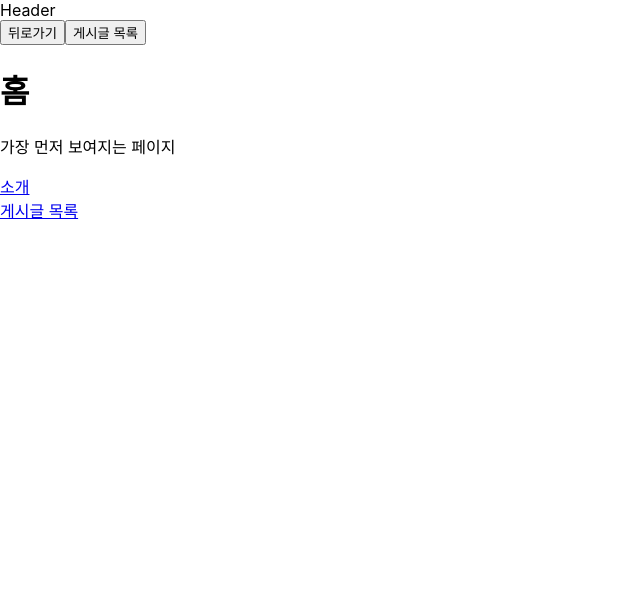
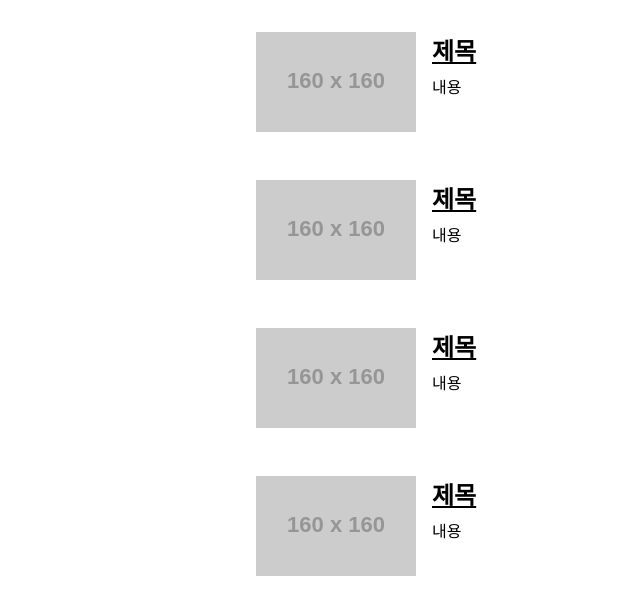
Before and after one commit to happy-sonday/how-to-react-easy, a React (Create React App) app: page / in a window 1280 px wide. Shown: the top 614 px of the page, without its empty margins (0-640 px from the left). Built offline with nearby package versions, Linux system fonts and the light colour scheme.

Commit message:
newviewer sample publish

```diff
--- a/package.json
+++ b/package.json
@@ -6,6 +6,8 @@
     "@testing-library/jest-dom": "^5.16.1",
     "@testing-library/react": "^12.1.2",
     "@testing-library/user-event": "^13.5.0",
+    "axios": "^0.25.0",
+    "dotenv": "^16.0.0",
     "immer": "^9.0.12",
     "node-sass": "^7.0.1",
     "react": "^17.0.2",
@@ -14,6 +16,7 @@
     "react-router-dom": "^6.2.1",
     "react-scripts": "5.0.0",
     "react-virtualized": "^9.22.3",
+    "styled-components": "^5.3.3",
     "web-vitals": "^2.1.4"
   },
   "scripts": {
@@ -45,6 +48,7 @@
     "@types/react": "^17.0.38",
     "@types/react-dom": "^17.0.11",
     "@types/react-virtualized": "^9.21.16",
+    "@types/styled-components": "^5.1.22",
     "typescript": "^4.5.5"
   }
 }
--- a/src/App.tsx
+++ b/src/App.tsx
@@ -24,6 +24,8 @@ import Layout from './components/spa-router/Layout';
 import NotFound from './components/spa-router/NotFound';
 import MyPage from './components/spa-router/MyPage';
 import Login from './components/spa-router/Login';
+import axios from 'axios';
+import NewsList from './components/newviewer/NewsList';
 
 const createBulkItems = () => {
   const array = [];
@@ -102,6 +104,27 @@ const App = () => {
 
   const [visible, setVisible] = useState(false);
 
+  const [data, setData] = useState(null);
+  // const onClick = () => {
+  //   axios.get('https://jsonplaceholder.typicode.com/todos/1').then((res) => {
+  //     setData(res.data);
+  //   });
+  // };
+  const onClick = async () => {
+    // axios.get('https://jsonplaceholder.typicode.com/todos/1').then((res) => {
+    //   setData(res.data);
+    // });
+    try {
+      const res = await axios.get(
+        //'https://jsonplaceholder.typicode.com/todos/1'
+        `https://newsapi.org/v2/top-headlines?country=kr&apiKey=${process.env.REACT_APP_NEWS_API}`
+      );
+      setData(res.data);
+    } catch (error) {
+      console.error(error);
+    }
+  };
+
   return (
     <div>
       {/*       <Home fromParent={'컴포넌트속성전달'}>
@@ -130,24 +153,35 @@ const App = () => {
 
       {/* <HighLight /> */}
       {/* <ImmerPractice /> */}
-      <Routes>
+      {/* TODO: Route 설정 예제 */}
+      {/* <Routes>
         <Route path='/' element={<Layout />}>
           <Route index element={<SPAHome />} />
           <Route path='/about' element={<About />} />
         </Route>
         <Route path='/articles' element={<Articles />}>
           <Route path=':id' element={<ArticleDetail />} />
-        </Route>
-        {/* NOTE: 없는페이지 라우트 설정 */}
-        <Route path='*' element={<NotFound />} />
+        </Route> */}
+      {/* NOTE: 없는페이지 라우트 설정 */}
+      {/* <Route path='*' element={<NotFound />} /> */}
 
-        {/*  <Route path='/articles' element={<Articles />} />
+      {/*  <Route path='/articles' element={<Articles />} />
         <Route path='/articles/:id' element={<ArticleDetail />} /> */}
 
-        {/* NOTE: Navigate 연습 */}
-        <Route path='/login' element={<Login />} />
+      {/* NOTE: Navigate 연습 */}
+      {/* <Route path='/login' element={<Login />} />
         <Route path='/mypage' element={<MyPage />} />
-      </Routes>
+      </Routes> */}
+      {/* TODO: 비동기 API 처리 */}
+      {/* <button onClick={onClick}>불러오기</button>
+      {data && (
+        <textarea
+          rows={7}
+          value={JSON.stringify(data, null, 3)}
+          readOnly={true}
+        ></textarea>
+      )} */}
+      <NewsList />
     </div>
   );
 };
--- /dev/null
+++ b/src/components/newviewer/NewsItem.tsx
@@ -0,0 +1,61 @@
+import React from 'react';
+import styled from 'styled-components';
+
+const NewsItemBlock = styled.div`
+  display: flex;
+
+  .thumbnail {
+    margin-right: 1rem;
+    img {
+      display: block;
+      width: 160px;
+      height: 100px;
+      object-fit: cover;
+    }
+  }
+
+  .contents {
+    h2 {
+      margin: 0;
+      a {
+        color: black;
+      }
+    }
+    p {
+      margin: 0;
+      line-height: 1.5;
+      margin-top: 0.5rem;
+      white-space: normal;
+    }
+  }
+
+  & + & {
+    margin-top: 3rem;
+  }
+`;
+
+const NewsItem = ({ article }: any) => {
+  const { title, description, url, urlToImage } = article;
+
+  return (
+    <NewsItemBlock>
+      {urlToImage && (
+        <div className='thumbnail'>
+          <a href={url}>
+            <img src={urlToImage} alt='thumbnail' />
+          </a>
+        </div>
+      )}
+      <div className='contents'>
+        <h2>
+          <a href={url} target='_blank' rel='noopener noreferrer'>
+            {title}
+          </a>
+        </h2>
+        <p>{description}</p>
+      </div>
+    </NewsItemBlock>
+  );
+};
+
+export default NewsItem;
--- /dev/null
+++ b/src/components/newviewer/NewsList.tsx
@@ -0,0 +1,34 @@
+import React from 'react';
+import styled from 'styled-components';
+import NewsItem from './NewsItem';
+
+const NewsListBlock = styled.div`
+  box-sizing: border-box;
+  padding-bottom: 3rem;
+  width: 768px;
+  margin: 0 auto;
+  margin-top: 2rem;
+  @media screen and (max-width: 768px) {
+    width: 100%;
+    padding-left: 1rem;
+    padding-right: 1rem;
+  }
+`;
+const NewsList = () => {
+  const sampleArticle = {
+    title: '제목',
+    description: '내용',
+    url: 'https://google.com',
+    urlToImage: 'https://via.placeholder.com/160',
+  };
+  return (
+    <NewsListBlock>
+      <NewsItem article={sampleArticle} />
+      <NewsItem article={sampleArticle} />
+      <NewsItem article={sampleArticle} />
+      <NewsItem article={sampleArticle} />
+    </NewsListBlock>
+  );
+};
+
+export default NewsList;
--- /dev/null
+++ b/src/sass/NewsList.scss
@@ -0,0 +1,12 @@
+.news-list {
+  box-sizing: border-box;
+  padding-bottom: 3rem;
+  width: 768px;
+  margin: 0 auto;
+  margin-top: 2rem;
+  @media screen and (max-width: 768px) {
+    width: 100%;
+    padding-left: 1rem;
+    padding-right: 1rem;
+  }
+}
```
Also changed, not shown: 2 other files (tests, documents, lock files or other folders).
